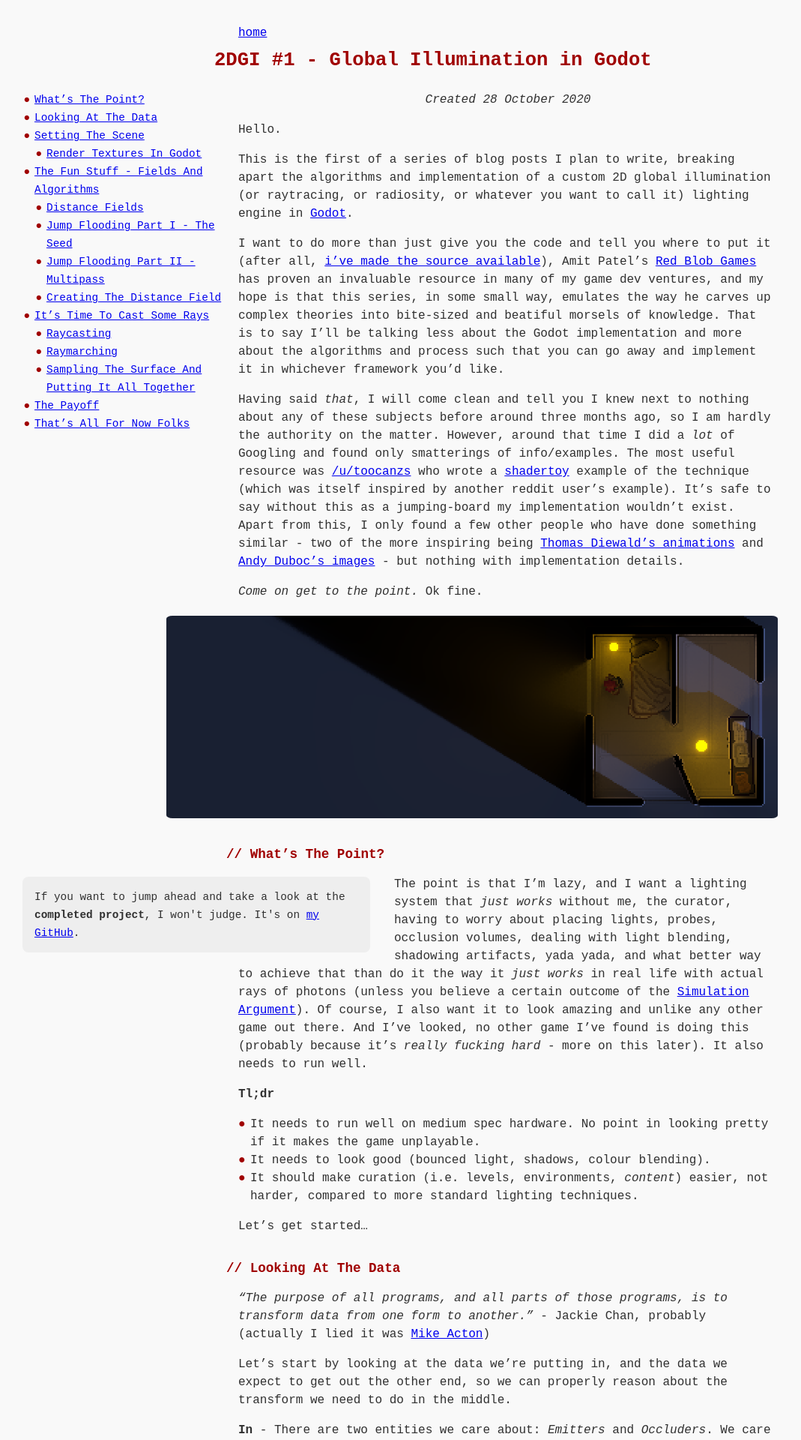
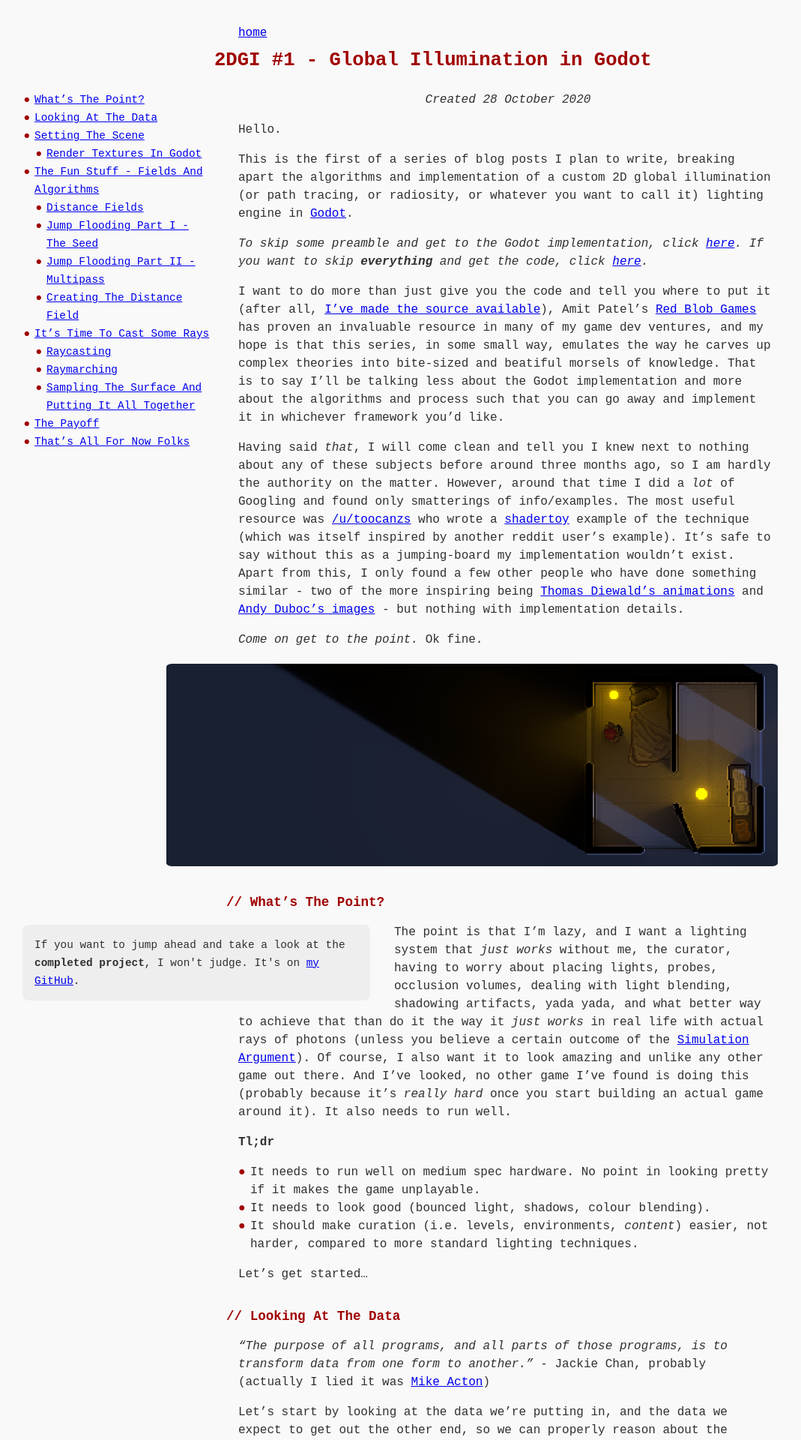
Before and after one commit to samuelbigos/samuelbigos.github.io, a Jekyll site: the page built from _posts/2020-10-28-2dgi1-2d-global-illumination-in-godot.markdown, in a window 1280 px wide. Shown: the top 1920 px of the page at 75% size, without its empty margins (90-1159 px from the left). Built offline with Jekyll 4.4.1, drawn with Linux system fonts in a browser that asks for light colours; nearby versions of some CDN libraries; some web fonts are replaced.

Commit message:
Minor edits.

```diff
--- a/_posts/2020-10-28-2dgi1-2d-global-illumination-in-godot.markdown
+++ b/_posts/2020-10-28-2dgi1-2d-global-illumination-in-godot.markdown
@@ -9,9 +9,11 @@ comments_id: 1
 
 Hello.
 
-This is the first of a series of blog posts I plan to write, breaking apart the algorithms and implementation of a custom 2D global illumination (or raytracing, or radiosity, or whatever you want to call it) lighting engine in [Godot](https://godotengine.org/).
+This is the first of a series of blog posts I plan to write, breaking apart the algorithms and implementation of a custom 2D global illumination (or path tracing, or radiosity, or whatever you want to call it) lighting engine in [Godot](https://godotengine.org/).
 
-I want to do more than just give you the code and tell you where to put it (after all, [i've made the source available](https://github.com/samuelbigos/godot_2d_global_illumination)), Amit Patel's [Red Blob Games](https://www.redblobgames.com/) has proven an invaluable resource in many of my game dev ventures, and my hope is that this series, in some small way, emulates the way he carves up complex theories into bite-sized and beatiful morsels of knowledge. That is to say I'll be talking less about the Godot implementation and more about the algorithms and process such that you can go away and implement it in whichever framework you'd like.
+_To skip some preamble and get to the Godot implementation, click [here](#setting-the-scene). If you want to skip **everything** and get the code, click [here](#thats-all-for-now-folks)._
+
+I want to do more than just give you the code and tell you where to put it (after all, [I've made the source available](https://github.com/samuelbigos/godot_2d_global_illumination)), Amit Patel's [Red Blob Games](https://www.redblobgames.com/) has proven an invaluable resource in many of my game dev ventures, and my hope is that this series, in some small way, emulates the way he carves up complex theories into bite-sized and beatiful morsels of knowledge. That is to say I'll be talking less about the Godot implementation and more about the algorithms and process such that you can go away and implement it in whichever framework you'd like.
 
 Having said _that_, I will come clean and tell you I knew next to nothing about any of these subjects before around three months ago, so I am hardly the authority on the matter. However, around that time I did a _lot_ of Googling and found only smatterings of info/examples. The most useful resource was [/u/toocanzs](https://www.reddit.com/r/gamedev/comments/91mwrh/infinity_2d_lights_with_shadows_gi/e2zts0a/) who wrote a [shadertoy](https://www.shadertoy.com/view/lltcRN) example of the technique (which was itself inspired by another reddit user's example). It's safe to say without this as a jumping-board my implementation wouldn't exist. Apart from this, I only found a few other people who have done something similar - two of the more inspiring being [Thomas Diewald's animations](https://vimeo.com/diwi) and [Andy Duboc's images](http://andbc.co/2d_radiosity/) - but nothing with implementation details.
 
@@ -25,7 +27,7 @@ _Come on get to the point._ Ok fine.
 If you want to jump ahead and take a look at the <b>completed project</b>, I won't judge. It's on <a href="https://github.com/samuelbigos/tutorial_projects">my GitHub</a>.
 </p></div>
 
-The point is that I'm lazy, and I want a lighting system that _just works_ without me, the curator, having to worry about placing lights, probes, occlusion volumes, dealing with light blending, shadowing artifacts, yada yada, and what better way to achieve that than do it the way it _just works_ in real life with actual rays of photons (unless you believe a certain outcome of the [Simulation Argument](https://www.simulation-argument.com/simulation.html)). Of course, I also want it to look amazing and unlike any other game out there. And I've looked, no other game I've found is doing this (probably because it's _really fucking hard_ - more on this later). It also needs to run well.
+The point is that I'm lazy, and I want a lighting system that _just works_ without me, the curator, having to worry about placing lights, probes, occlusion volumes, dealing with light blending, shadowing artifacts, yada yada, and what better way to achieve that than do it the way it _just works_ in real life with actual rays of photons (unless you believe a certain outcome of the [Simulation Argument](https://www.simulation-argument.com/simulation.html)). Of course, I also want it to look amazing and unlike any other game out there. And I've looked, no other game I've found is doing this (probably because it's _really hard_ once you start building an actual game around it). It also needs to run well.
 
 **Tl;dr**
 * It needs to run well on medium spec hardware. No point in looking pretty if it makes the game unplayable.
--- a/_sass/no-style-please.scss
+++ b/_sass/no-style-please.scss
@@ -112,7 +112,7 @@ span.date {
 .toc {
   font-size: 0.9rem;
   float: left;
-  width: 17rem;
+  width: 16rem;
   margin-left: -18rem;
 }
 
```
